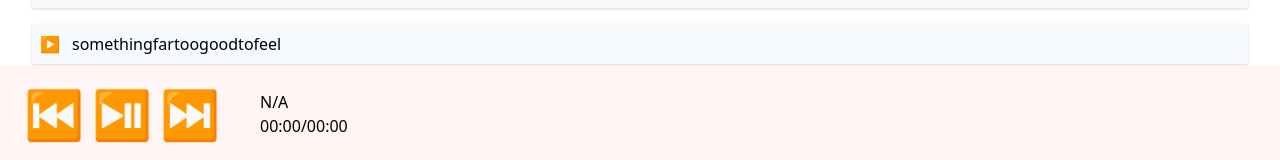
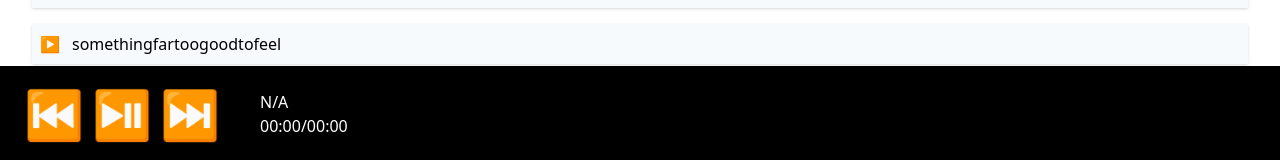
Before and after one commit to vassiliskrikonis/simple-music-app, a React (Create React App) app: page /albums/album1 in a window 1280 px wide. Shown: the part 638-798 px from the top of the page. Built offline with nearby package versions, Linux system fonts and the light colour scheme.

Commit message:
Change Player colours

```diff
--- a/src/Player.js
+++ b/src/Player.js
@@ -155,7 +155,7 @@ const Player = ({ title, src, onPrevious, onNext, autoplay = false }) => {
   }, [autoplay, state.status, play]);
 
   return (
-    <div className="Player fixed bottom-0 h-24 w-full bg-red-100 p-4 flex items-center">
+    <div className="Player fixed bottom-0 h-24 w-full bg-black text-white p-4 flex items-center">
       <PlayerControls>
         <PlayerControlBtn
           onClick={onPrevious}
```
